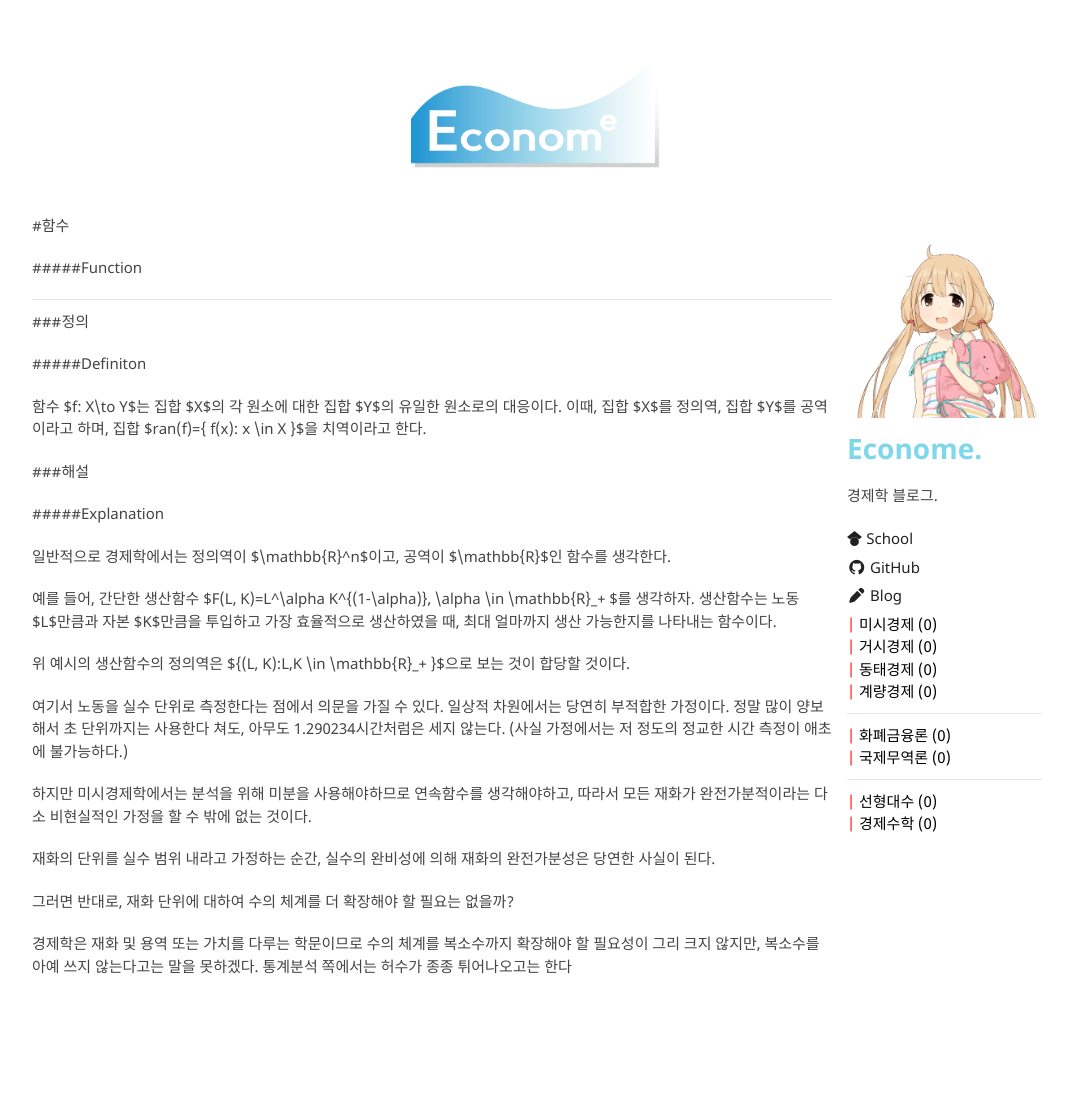
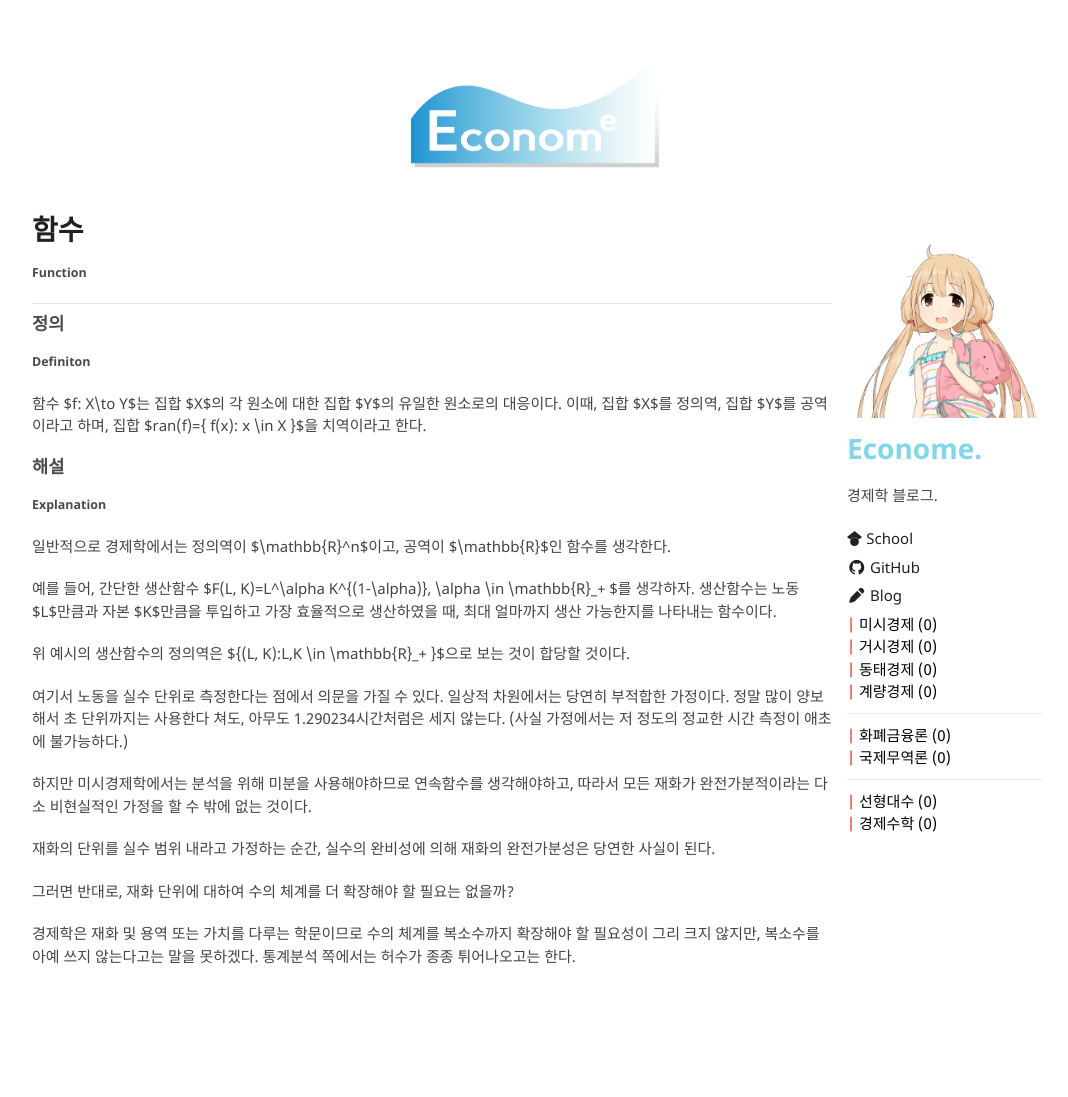
Before and after one commit to Portalife/Portalife.github.io, a Jekyll site: the page built from categories/미시경제/함수/index.md, in a window 1280 px wide. Shown: the whole page, without its empty margins (103-1171 px from the left). Built offline with Jekyll 4.4.1, drawn with Linux system fonts in a browser that asks for light colours; our own code applies the rules of GitHub Pages for plain Markdown files.

```diff
--- a/categories/미시경제/함수/index.md
+++ b/categories/미시경제/함수/index.md
@@ -1,20 +1,20 @@
-#함수
+# 함수
 
-#####Function
+##### Function
 
 ---
 
-###정의
+### 정의
 
-#####Definiton
+##### Definiton
 
 함수 $f: X\to Y$는 집합 $X$의 각 원소에 대한 집합 $Y$의 유일한 원소로의 대응이다.
 이때, 집합 $X$를 정의역, 집합 $Y$를 공역이라고 하며,
 집합 $ran(f)=\{ f(x):  x \in X \}$을 치역이라고 한다.
 
-###해설
+### 해설
 
-#####Explanation
+##### Explanation
 
 일반적으로 경제학에서는 정의역이 $\mathbb{R}^n$이고, 공역이 $\mathbb{R}$인 함수를 생각한다.
 
@@ -31,4 +31,4 @@
 
 그러면 반대로, 재화 단위에 대하여 수의 체계를 더 확장해야 할 필요는 없을까?
 
-경제학은 재화 및 용역 또는 가치를 다루는 학문이므로 수의 체계를 복소수까지 확장해야 할 필요성이 그리 크지 않지만, 복소수를 아예 쓰지 않는다고는 말을 못하겠다. 통계분석 쪽에서는 허수가 종종 튀어나오고는 한다
+경제학은 재화 및 용역 또는 가치를 다루는 학문이므로 수의 체계를 복소수까지 확장해야 할 필요성이 그리 크지 않지만, 복소수를 아예 쓰지 않는다고는 말을 못하겠다. 통계분석 쪽에서는 허수가 종종 튀어나오고는 한다.
```
